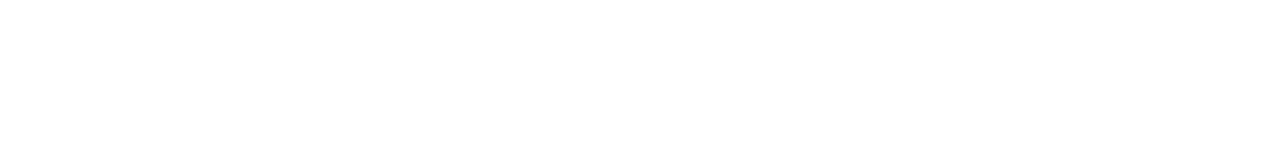
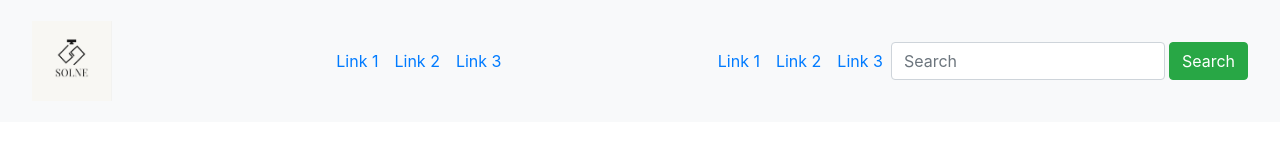
Before and after one commit to vochautuan/Doan-PHP, a plain HTML site: page index.html in a window 1280 px wide. Drawn offline with nearby package versions, Linux system fonts and the light colour scheme.

Commit message:
ChauTuan_commit

```diff
--- a/index.html
+++ b/index.html
@@ -25,6 +25,50 @@
     <title>Solne | Home</title>
 </head>
 <body>
+    <div class="container-fulid">
+        <nav class="navbar bg-light fixed-top">
+            <nav class="navbar navbar-expand-sm bg-light navbar-light">
+                <a class="navbar-brand" href="#">
+                 <img src="img/logo.png" alt="Logo" style="width:80px;">
+               </a>
+            </nav>
+            <nav class="navbar navbar-expand-sm bg-light justify-content-center">
+                <ul class="navbar-nav">
+                  <li class="nav-item">
+                    <a class="nav-link" href="#">Link 1</a>
+                  </li>
+                  <li class="nav-item">
+                    <a class="nav-link" href="#">Link 2</a>
+                  </li>
+                  <li class="nav-item">
+                    <a class="nav-link" href="#">Link 3</a>
+                  </li>
+                </ul>
+              </nav>
+              <nav class="navbar navbar-expand-sm bg-light justify-content-end">
+                <ul class="navbar-nav">
+                  <li class="nav-item">
+                    <a class="nav-link" href="#">Link 1</a>
+                  </li>
+                  <li class="nav-item">
+                    <a class="nav-link" href="#">Link 2</a>
+                  </li>
+                  <li class="nav-item">
+                    <a class="nav-link" href="#">Link 3</a>
+                  </li>
+                </ul>
+                <form class="form-inline" action="/action_page.php">
+                    <input class="form-control mr-sm-1" type="text" placeholder="Search">
+                    <button class="btn btn-success" type="submit">Search</button>
+                  </form>
+              </nav>
 
+        </nav>
+    </div>
+    <div class="container">
+
+
+
+    </div>
 </body>
 </html>
```
Also changed, not shown: DoAn_Git.txt (added), img/banner.jpg (added), img/sale.jpg (added).
